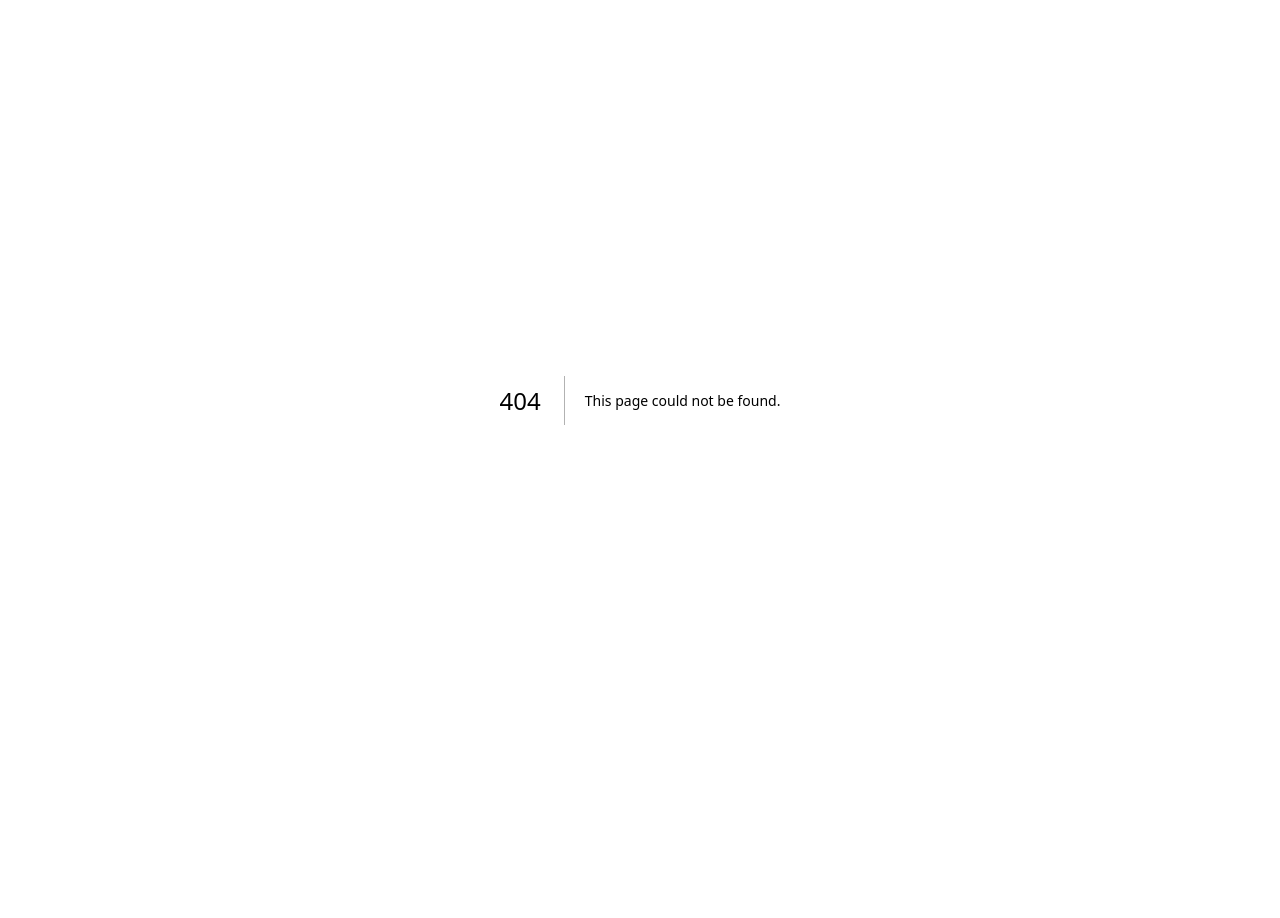
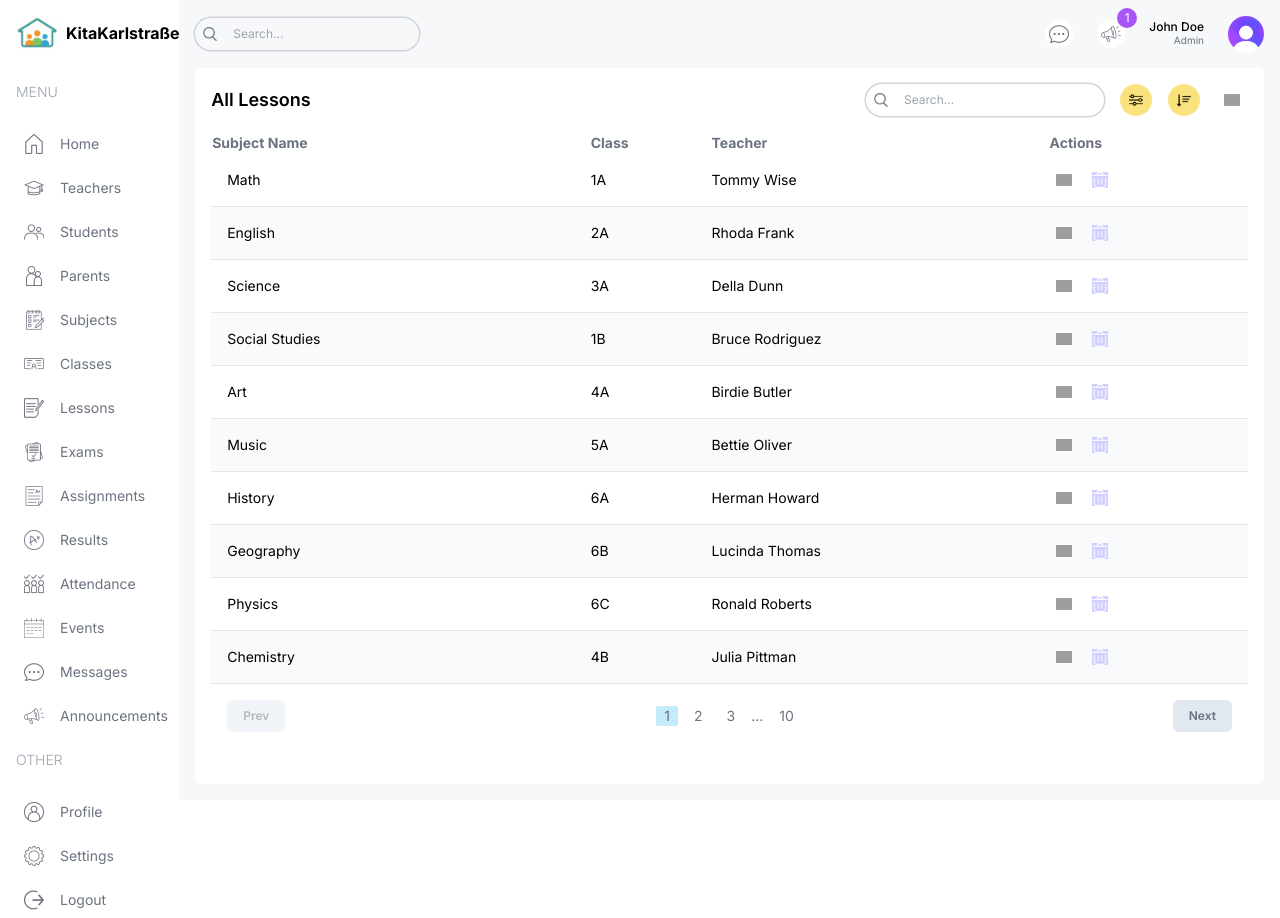
Before and after one commit to dimilidi/kita_app, a Next.js app in the folder kita_frontend/: page /list/lessons in a window 1280 px wide. Before the commit this address had no page. Before the commit the page ends 800 px from the top, so only its background shows below. Built offline with nearby package versions, Linux system fonts and the light colour scheme; grey boxes are pictures that could not be loaded.

Commit message:
lessons list page added

```diff
--- /dev/null
+++ b/kita_frontend/src/app/(dashboard)/list/lessons/page.tsx
@@ -0,0 +1,83 @@
+import FormModal from "@/components/FormModal";
+import Pagination from "@/components/Pagination";
+import Table from "@/components/Table";
+import TableSearch from "@/components/TableSearch";
+import { lessonsData, role } from "@/lib/data";
+import Image from "next/image";
+
+type Lesson = {
+  id: number;
+  subject: string;
+  class: string;
+  teacher: string;
+};
+
+const columns = [
+  {
+    header: "Subject Name",
+    accessor: "name",
+  },
+  {
+    header: "Class",
+    accessor: "class",
+  },
+  {
+    header: "Teacher",
+    accessor: "teacher",
+    className: "hidden md:table-cell",
+  },
+  {
+    header: "Actions",
+    accessor: "action",
+  },
+];
+
+const LessonListPage = () => {
+  const renderRow = (item: Lesson) => (
+    <tr
+      key={item.id}
+      className="border-b border-gray-200 even:bg-slate-50 text-sm hover:bg-kitaPurpleLight"
+    >
+      <td className="flex items-center gap-4 p-4">{item.subject}</td>
+      <td>{item.class}</td>
+      <td className="hidden md:table-cell">{item.teacher}</td>
+      <td>
+        <div className="flex items-center gap-2">
+          {role === "admin" && (
+            <>
+              <FormModal table="lesson" type="update" data={item} />
+              <FormModal table="lesson" type="delete" id={item.id} />
+            </>
+          )}
+        </div>
+      </td>
+    </tr>
+  );
+
+  return (
+    <div className="bg-white p-4 rounded-md flex-1 m-4 mt-0">
+      {/* TOP */}
+      <div className="flex items-center justify-between">
+        <h1 className="hidden md:block text-lg font-semibold">All Lessons</h1>
+        <div className="flex flex-col md:flex-row items-center gap-4 w-full md:w-auto">
+          <TableSearch />
+          <div className="flex items-center gap-4 self-end">
+            <button className="w-8 h-8 flex items-center justify-center rounded-full bg-kitaYellow">
+              <Image src="/filter.png" alt="" width={14} height={14} />
+            </button>
+            <button className="w-8 h-8 flex items-center justify-center rounded-full bg-kitaYellow">
+              <Image src="/sort.png" alt="" width={14} height={14} />
+            </button>
+            {role === "admin" && <FormModal table="lesson" type="create" />}
+          </div>
+        </div>
+      </div>
+      {/* LIST */}
+      <Table columns={columns} renderRow={renderRow} data={lessonsData} />
+      {/* PAGINATION */}
+      <Pagination />
+    </div>
+  );
+};
+
+export default LessonListPage;
```
